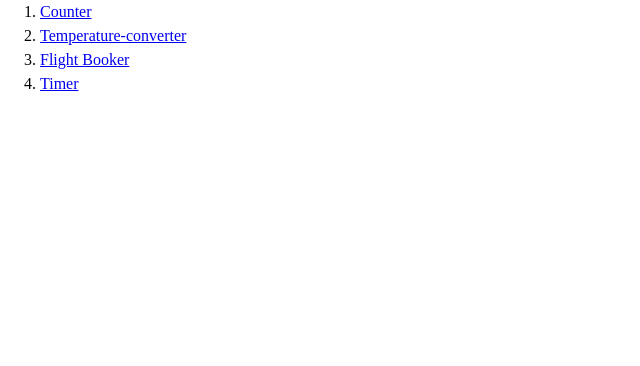
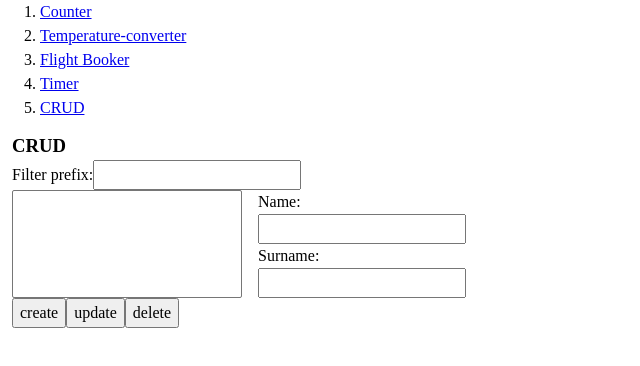
Before and after one commit to rainmodred/7GUIs-react, a React (Vite) app: page /CRUD in a window 1280 px wide. Shown: the top 366 px of the page, without its empty margins (0-640 px from the left). Built offline with nearby package versions, Linux system fonts and the light colour scheme.

Commit message:
Add CRUD

```diff
--- a/src/App.tsx
+++ b/src/App.tsx
@@ -1,6 +1,7 @@
 import { Routes, Route, Link } from 'react-router-dom';
 
 import Counter from './components/Counter/Counter';
+import CRUD from './components/CRUD/CRUD';
 import FlightBooker from './components/FlightBooker/FlightBooker';
 import TemperatureConverter from './components/TemperatureConverter/TemperatureConverter';
 import Timer from './components/Timer/Timer';
@@ -27,6 +28,10 @@ const routes: Route[] = [
     title: 'Timer',
     path: '/Timer',
   },
+  {
+    title: 'CRUD',
+    path: '/CRUD',
+  },
 ];
 
 function App() {
@@ -46,8 +51,8 @@ function App() {
           element={<TemperatureConverter />}
         />
         <Route path="/flight-booker/" element={<FlightBooker />} />
-
         <Route path="/Timer" element={<Timer />} />
+        <Route path="/CRUD" element={<CRUD />} />
       </Routes>
     </div>
   );
--- /dev/null
+++ b/src/components/CRUD/CRUD.module.css
@@ -0,0 +1,14 @@
+.wrapper {
+  max-width: 500px;
+  padding: 12px;
+}
+
+.formWrapper {
+  display: grid;
+  grid-template-columns: 1fr 1fr;
+  gap: 1rem;
+}
+
+.formWrapper select {
+  min-width: ;
+}
--- /dev/null
+++ b/src/components/CRUD/CRUD.tsx
@@ -0,0 +1,91 @@
+import { useState } from 'react';
+import styles from './CRUD.module.css';
+
+function createUser(name: string, surname: string) {
+  return `${surname}, ${name}`.trim();
+}
+
+export default function CRUD() {
+  const [users, setUsers] = useState<string[]>([]);
+  const [name, setName] = useState('');
+  const [surname, setSurname] = useState('');
+  const [selectedUser, setSelectedUser] = useState('');
+  const [filter, setFilter] = useState('');
+
+  function handleSelectUser(e: React.ChangeEvent<HTMLSelectElement>) {
+    setSelectedUser(e.target.value);
+  }
+
+  function resetInputs() {
+    setName('');
+    setSurname('');
+  }
+  function handleCreate(e: React.FormEvent<HTMLFormElement>) {
+    e.preventDefault();
+    setUsers([...users, createUser(name, surname)]);
+    resetInputs();
+  }
+
+  function handleUpdate() {
+    setUsers(
+      users.map(user =>
+        user === selectedUser ? createUser(name, surname) : user,
+      ),
+    );
+    resetInputs();
+  }
+
+  function handleDelete() {
+    setUsers(users.filter(user => user !== selectedUser));
+    resetInputs();
+  }
+
+  const filteredUsers = users.filter(user =>
+    user.toLowerCase().includes(filter.toLowerCase()),
+  );
+
+  return (
+    <div className={styles.wrapper}>
+      <h3>CRUD</h3>
+      <form onSubmit={handleCreate}>
+        <label>
+          Filter prefix:
+          <input
+            onChange={e => setFilter(e.target.value.trim())}
+            value={filter}
+          />
+        </label>
+        <div className={styles.formWrapper}>
+          <select size={3} onChange={handleSelectUser} value={selectedUser}>
+            {filteredUsers.map(user => (
+              <option key={user}>{user}</option>
+            ))}
+          </select>
+          <div>
+            <label>
+              Name:
+              <input onChange={e => setName(e.target.value)} value={name} />
+            </label>
+
+            <label>
+              Surname:
+              <input
+                onChange={e => setSurname(e.target.value)}
+                value={surname}
+              />
+            </label>
+          </div>
+        </div>
+        <div>
+          <button type="submit">create</button>
+          <button type="button" onClick={handleUpdate}>
+            update
+          </button>
+          <button type="button" onClick={handleDelete}>
+            delete
+          </button>
+        </div>
+      </form>
+    </div>
+  );
+}
```
Also changed, not shown: 1 other file (tests, documents, lock files or other folders).
